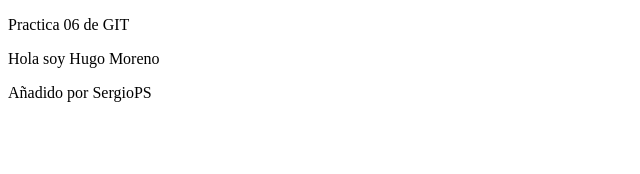
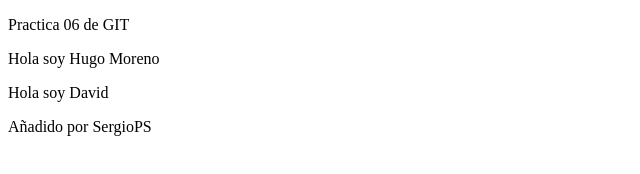
Before and after one commit to SergioPS-TajamarAI/PR_06, a plain HTML site: page index.html in a window 1280 px wide. Shown: the whole page, without its empty margins (0-640 px from the left). Drawn offline with Linux system fonts and the light colour scheme.

Commit message:
cambios David

```diff
--- a/index.html
+++ b/index.html
@@ -6,6 +6,7 @@
     <title>Repositorio SergioPS</title>
     <p>Practica 06 de GIT</p>
     <p> Hola soy Hugo Moreno </p>
+<p>Hola soy David</p>
     <p>Añadido por SergioPS</p>
 </head>
 <body>
```
